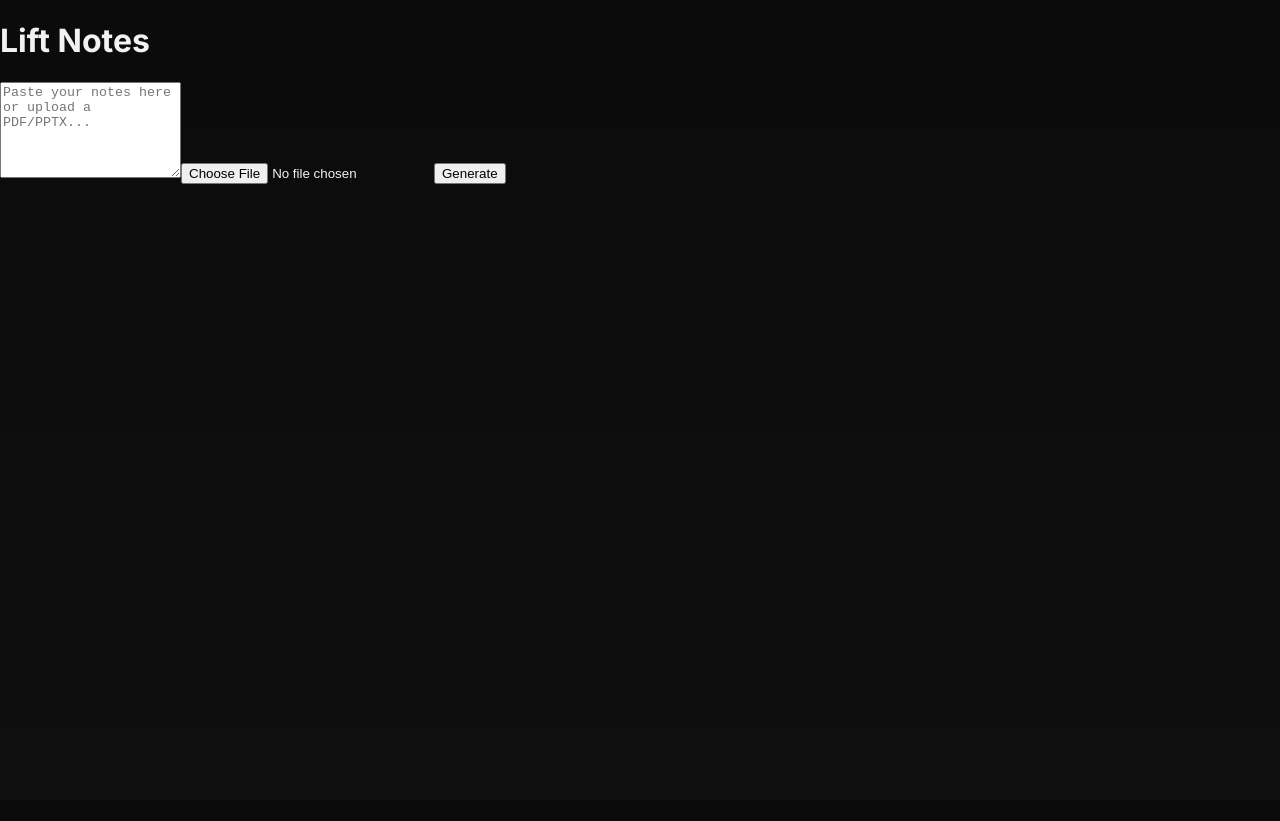
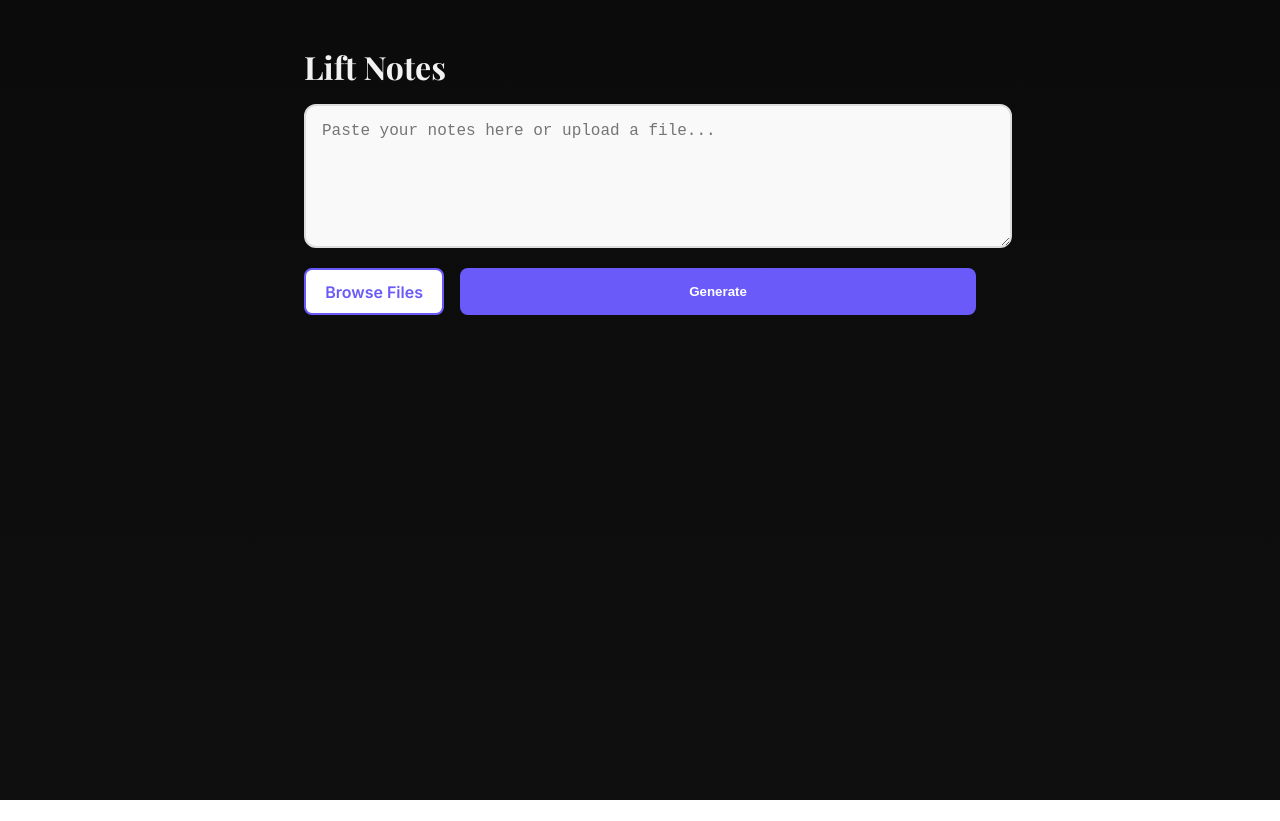
Before and after one commit to Diamond-Queen/Lift, a Next.js app: page /notes in a window 1280 px wide. After the commit the page ends 800 px from the top, so only its background shows below. Built offline with nearby package versions, Linux system fonts and the light colour scheme; a web font is replaced by a local one.

Commit message:
flash 2.0

```diff
--- a/pages/notes.jsx
+++ b/pages/notes.jsx
@@ -1,6 +1,6 @@
 "use client";
 
-import { useState } from "react";
+import { useState, useRef } from "react";
 import JSZip from "jszip";
 import styles from "../styles/Notes.module.css";
 
@@ -10,65 +10,19 @@ export default function Notes() {
   const [summaries, setSummaries] = useState([]);
   const [loading, setLoading] = useState(false);
   const [error, setError] = useState("");
+  const sliderRef = useRef(null);
 
-  // 🔹 Extract text from PPTX
-  const extractTextFromPptx = async (arrayBuffer) => {
-    const zip = await JSZip.loadAsync(arrayBuffer);
-    let text = "";
-
-    const slideFiles = Object.keys(zip.files).filter((f) =>
-      f.match(/^ppt\/slides\/slide\d+\.xml$/)
-    );
-
-    for (const slidePath of slideFiles) {
-      const slideXml = await zip.files[slidePath].async("text");
-      const matches = [...slideXml.matchAll(/<a:t>(.*?)<\/a:t>/g)];
-      matches.forEach((m) => (text += m[1] + "\n"));
-    }
-
-    return text;
-  };
-
-  // 🔹 Extract text from PDF (simple text extraction, browser-only)
-  const extractTextFromPdf = async (file) => {
-    const arrayBuffer = await file.arrayBuffer();
-    const uint8 = new Uint8Array(arrayBuffer);
-    let text = "";
-    // naive string extraction
-    const chunk = String.fromCharCode.apply(null, uint8);
-    text = chunk.replace(/\s+/g, " ");
-    return text;
-  };
-
-  // 🔹 Handle file upload
+  // 🔹 Handle file upload (simplified for now)
   const handleFileChange = async (e) => {
-    setError("");
     const file = e.target.files[0];
     if (!file) return;
 
-    setLoading(true);
     try {
-      let extractedText = "";
-
-      if (file.name.endsWith(".pptx")) {
-        const arrayBuffer = await file.arrayBuffer();
-        extractedText = await extractTextFromPptx(arrayBuffer);
-      } else if (file.name.endsWith(".pdf")) {
-        extractedText = await extractTextFromPdf(file);
-      } else {
-        throw new Error("Unsupported file type.");
-      }
-
-      if (extractedText.trim()) {
-        setInput((prev) => prev + "\n" + extractedText);
-      } else {
-        throw new Error("No readable text found in file.");
-      }
+      const text = await file.text(); // fallback for testing
+      setInput((prev) => prev + "\n" + text);
     } catch (err) {
       console.error(err);
-      setError(err.message || "Failed to extract text.");
-    } finally {
-      setLoading(false);
+      setError("Failed to read file.");
     }
   };
 
@@ -95,11 +49,7 @@ export default function Notes() {
       if (data.error) setError(data.error);
       else {
         setSummaries(data.summaries || []);
-        // Limit flashcards to 12
-        setFlashcards((data.flashcards || []).slice(0, 12).map((fc) => ({
-          ...fc,
-          flipped: false
-        })));
+        setFlashcards(data.flashcards || []);
       }
     } catch (err) {
       console.error(err);
@@ -118,6 +68,14 @@ export default function Notes() {
     );
   };
 
+  // 🔹 Slider controls
+  const slideLeft = () => {
+    if (sliderRef.current) sliderRef.current.scrollBy({ left: -220, behavior: "smooth" });
+  };
+  const slideRight = () => {
+    if (sliderRef.current) sliderRef.current.scrollBy({ left: 220, behavior: "smooth" });
+  };
+
   return (
     <div className={styles.container}>
       <h1 className={styles.pageTitle}>Lift Notes</h1>
@@ -125,25 +83,25 @@ export default function Notes() {
       <textarea
         className={styles.textarea}
         rows={6}
-        placeholder="Paste your notes here or upload a PDF/PPTX..."
+        placeholder="Paste your notes here or upload a file..."
         value={input}
         onChange={(e) => setInput(e.target.value)}
       />
 
-      <input
-        type="file"
-        accept=".pdf, .pptx"
-        onChange={handleFileChange}
-        className={styles.fileInput}
-      />
+      <div className={styles.fileGenerateRow}>
+        <label className={styles.fileButton}>
+          Browse Files
+          <input type="file" accept=".pdf,.pptx" onChange={handleFileChange} hidden />
+        </label>
 
         <button
-        className={`${styles.btnAction} ${loading ? styles.loading : ""}`}
+          className={`${styles.generateButton} ${loading ? styles.loading : ""}`}
           onClick={handleGenerate}
           disabled={loading}
         >
           {loading ? "Generating…" : "Generate"}
         </button>
+      </div>
 
       {error && <div className={styles.error}>{error}</div>}
 
@@ -159,13 +117,13 @@ export default function Notes() {
       {flashcards.length > 0 && (
         <div className={styles.flashcardsContainer}>
           <h2 className={styles.resultTitle}>Flashcards</h2>
-          <div className={styles.flashcardsSlider}>
+          <div className={styles.sliderWrapper}>
+            <button className={styles.arrowLeft} onClick={slideLeft}>&lt;</button>
+            <div className={styles.flashcardsSlider} ref={sliderRef}>
               {flashcards.map((card, i) => (
                 <div
                   key={i}
-                className={`${styles.flashcard} ${
-                  card.flipped ? styles.flipped : ""
-                }`}
+                  className={`${styles.flashcard} ${card.flipped ? styles.flipped : ""}`}
                   onClick={() => toggleFlashcard(i)}
                 >
                   <div className={styles.front}>
@@ -177,6 +135,8 @@ export default function Notes() {
                 </div>
               ))}
             </div>
+            <button className={styles.arrowRight} onClick={slideRight}>&gt;</button>
+          </div>
         </div>
       )}
     </div>
--- a/styles/Notes.module.css
+++ b/styles/Notes.module.css
@@ -1,76 +1,170 @@
-/* Flashcards container */
-.flashcardsContainer {
-  margin-top: 1.5rem;
-  position: relative;
+.container {
+  padding: 1.5rem;
+  max-width: 42rem;
+  margin: auto;
+  font-family: var(--font-body);
 }
 
-/* Navigation arrows */
-.flashcardsNav {
+.pageTitle {
+  font-size: 2rem;
+  font-weight: 700;
+  margin-bottom: 1rem;
+  color: var(--muted);
+  font-family: var(--font-heading);
+}
+
+/* Textarea */
+.textarea {
+  width: 100%;
+  border: 2px solid #ddd;
+  border-radius: 12px;
+  padding: 1rem;
+  font-size: 1rem;
+  margin-bottom: 1rem;
+  resize: vertical;
+  background: #f9f9f9;
+  transition: border 0.2s, box-shadow 0.2s;
+}
+
+.textarea:focus {
+  border-color: #6a5af9;
+  box-shadow: 0 4px 12px rgba(106,90,249,0.3);
+  outline: none;
+}
+
+/* File + Generate row */
+.fileGenerateRow {
   display: flex;
-  justify-content: flex-end;
+  gap: 1rem;
+  margin-bottom: 1rem;
+}
+
+/* File button */
+.fileButton {
+  background: #fff;
+  border: 2px solid #6a5af9;
+  color: #6a5af9;
+  border-radius: 8px;
+  padding: 0.7rem 1.2rem;
+  cursor: pointer;
+  font-weight: 600;
+  transition: all 0.2s;
+}
+
+.fileButton:hover {
+  background: #6a5af9;
+  color: #fff;
+}
+
+/* Generate button */
+.generateButton {
+  flex: 1;
+  background: #6a5af9;
+  color: #fff;
+  border: none;
+  padding: 0.7rem 1.2rem;
+  border-radius: 8px;
+  cursor: pointer;
+  font-weight: 700;
+  transition: transform 0.2s, box-shadow 0.2s;
+}
+
+.generateButton:hover {
+  transform: translateY(-2px);
+  box-shadow: 0 8px 20px rgba(106,90,249,0.3);
+}
+
+.loading {
+  opacity: 0.7;
+  cursor: progress;
+}
+
+/* Error */
+.error {
+  color: crimson;
   margin-bottom: 0.5rem;
 }
 
-.flashcardsNav button {
-  background: var(--accent);
+/* Result Card */
+.resultCard {
+  margin-top: 1.5rem;
+  padding: 1.5rem;
+  border-radius: 12px;
+  background: #f5f5f5;
+  color: #111;
+  box-shadow: 0 8px 24px rgba(0,0,0,0.15);
+}
+
+.resultTitle {
+  font-weight: 700;
+  margin-bottom: 0.75rem;
+  color: #6a5af9;
+}
+
+/* Flashcards */
+.flashcardsContainer {
+  margin-top: 2rem;
+}
+
+.sliderWrapper {
+  position: relative;
+  display: flex;
+  align-items: center;
+}
+
+.flashcardsSlider {
+  display: flex;
+  gap: 1rem;
+  overflow-x: hidden;
+  scroll-behavior: smooth;
+  padding: 0.5rem 0;
+}
+
+.arrowLeft,
+.arrowRight {
+  background: #6a5af9;
   color: #fff;
   border: none;
   border-radius: 50%;
-  width: 32px;
-  height: 32px;
+  width: 35px;
+  height: 35px;
+  font-size: 1.2rem;
   cursor: pointer;
-  margin-left: 0.25rem;
-  font-size: 1rem;
-  font-weight: bold;
-  transition: transform 0.2s;
+  position: absolute;
+  z-index: 10;
+  top: 50%;
+  transform: translateY(-50%);
 }
 
-.flashcardsNav button:hover {
-  transform: scale(1.1);
+.arrowLeft { left: -15px; }
+.arrowRight { right: -15px; }
+
+.arrowLeft:hover,
+.arrowRight:hover {
+  background: #b8871f;
 }
 
-/* Flashcards grid */
-.flashcardsGrid {
-  display: flex;
-  gap: 0.5rem;
-  overflow-x: auto;
-  scroll-snap-type: x mandatory;
-  padding-bottom: 0.5rem;
-}
-
-.flashcardsGrid::-webkit-scrollbar {
-  height: 6px;
-}
-
-.flashcardsGrid::-webkit-scrollbar-thumb {
-  background: rgba(255, 255, 255, 0.2);
-  border-radius: 3px;
-}
-
-/* Each flashcard */
 .flashcard {
   flex: 0 0 200px;
   perspective: 1000px;
-  scroll-snap-align: start;
   cursor: pointer;
 }
 
 .flashcard > div {
   width: 100%;
   min-height: 120px;
-  border-radius: 10px;
+  border-radius: 12px;
   padding: 1rem;
-  background: rgba(255, 255, 255, 0.02);
-  color: var(--muted);
-  backface-visibility: hidden;
-  transition: transform 0.6s;
   display: flex;
   align-items: center;
   justify-content: center;
   text-align: center;
+  backface-visibility: hidden;
+  transition: transform 0.6s;
+  font-weight: 600;
+  font-size: 0.95rem;
 }
 
-/* Front/Back */
 .front {
   background: linear-gradient(120deg,#6a5af9,#b8871f);
   color: #fff;
```
Lines whose indentation alone changed are shown as unchanged.
